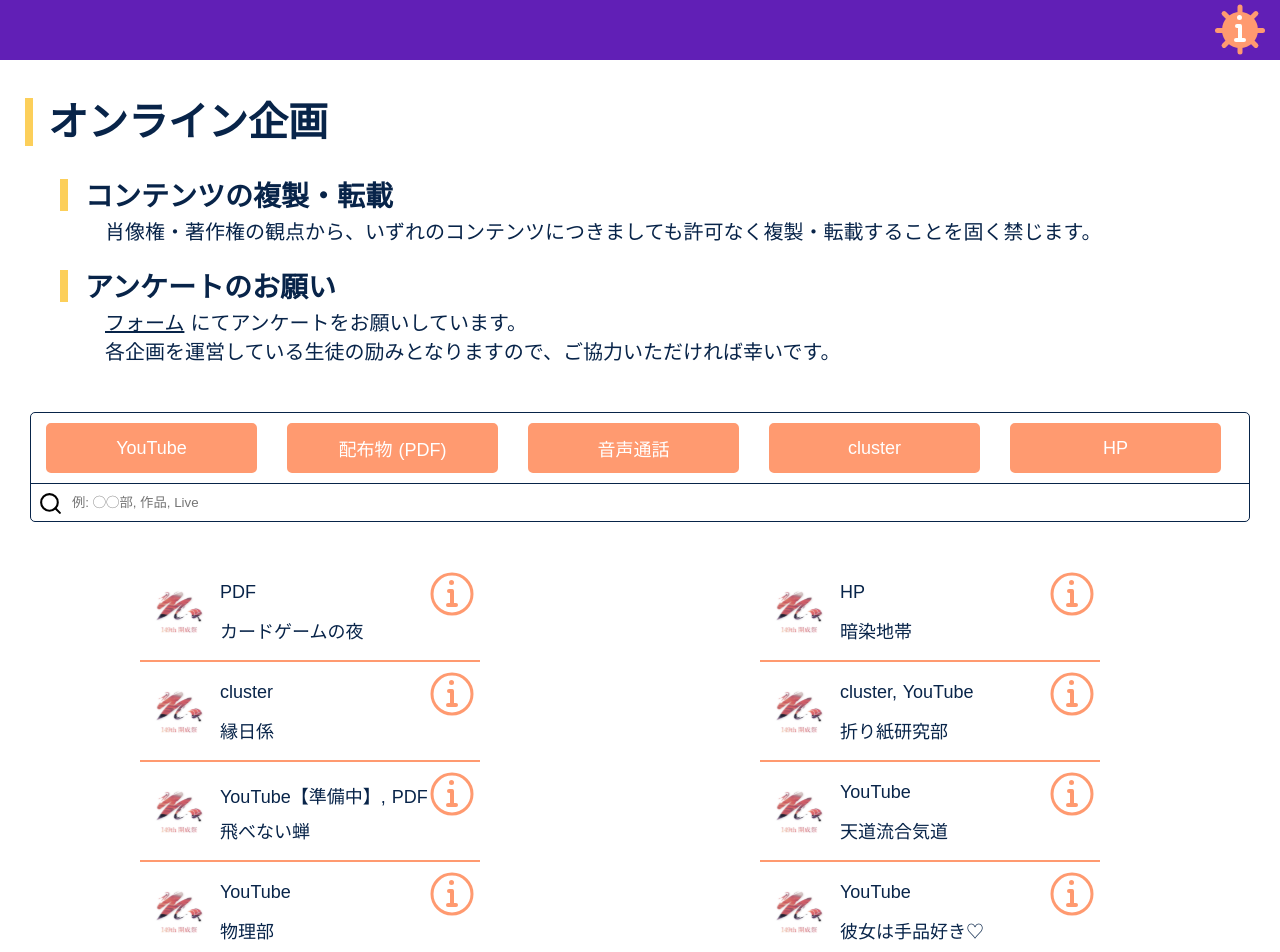
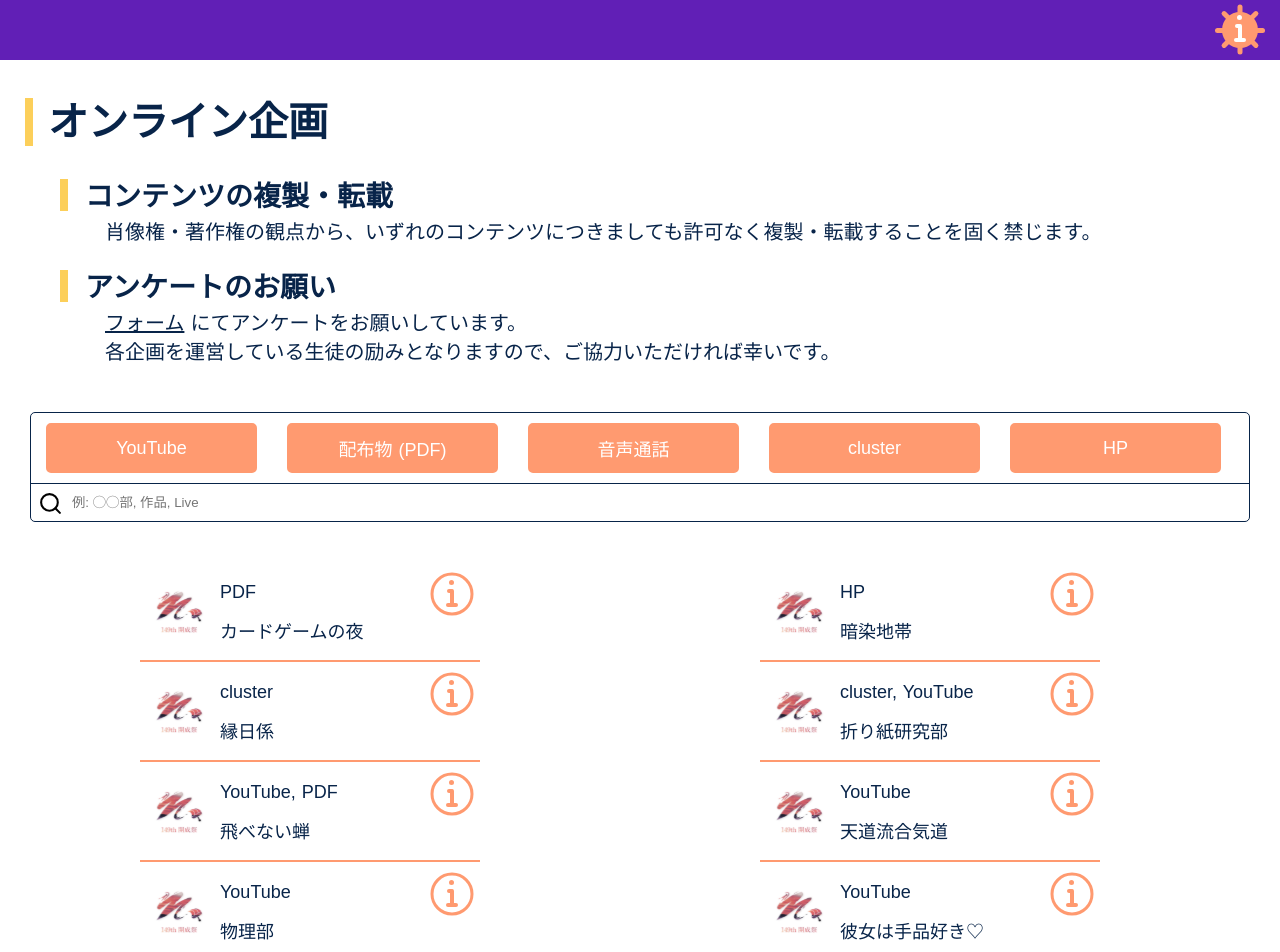
Before and after one commit to OR6107/149th-kaiseifes, a Nuxt app: page /online in a window 1280 px wide. Shown: the top 952 px of the page. Built offline with nearby package versions, Linux system fonts and the light colour scheme.

Commit message:
Update YouTube Links to Additional Content

```diff
--- a/pages/online.vue
+++ b/pages/online.vue
@@ -198,24 +198,22 @@ export default {
             'https://cluster.mu/w/c836aafc-1b54-45e9-9c15-2066e5fdc27e/',
           contentUrlText: 'cluster',
           contentUrl2:
-            'https://www.youtube.com/playlist?list=PLg6BuDxA3Wsus1FZg_UM8_LSrw7QOP2Xu',
+            'https://youtube.com/playlist?list=PLg6BuDxA3Wsus1FZg_UM8_LSrw7QOP2Xu',
           contentUrlText2: 'YouTube',
         },
         {
           id: 78,
           name: '飛べない蝉',
-          // place: 'HP, YouTube, PDF',
-          place: 'YouTube【準備中】, PDF',
-          // type: HP | YOUTUBE | PDF,
+          place: 'YouTube, PDF',
           type: YOUTUBE | PDF,
           description:
             '分かりづらい名前ですいません、水泳部です。水泳部には 120 年以上の歴史があります。普段の部活動や合宿の映像紹介をやっていますので、是非いらして下さい！',
           contentUrl:
             'https://drive.google.com/drive/folders/1GqSrRSI54MS2pqxPQq0JyVyArB-y2snD',
           contentUrlText: 'Google Drive',
-          // contentUrl2:
-          //   'https://www.youtube.com/channel/UCd4nufEmpABSr1hdLWqWj6g',
-          // contentUrlText2: 'YouTube',
+          contentUrl2:
+            'https://youtube.com/playlist?list=PLg6BuDxA3Wssd_Zz3yggfbIQGRTKDv1aQ',
+          contentUrlText2: 'YouTube',
         },
         {
           id: 79,
@@ -224,7 +222,7 @@ export default {
           type: YOUTUBE,
           description: '知られざる合気道の魅力・美しさを。',
           contentUrl:
-            'https://www.youtube.com/playlist?list=PLg6BuDxA3WsuU7PUC0xfo6j_cbJkxCKS-',
+            'https://youtube.com/playlist?list=PLg6BuDxA3WsuU7PUC0xfo6j_cbJkxCKS-',
           contentUrlText: 'YouTube',
         },
         {
@@ -235,7 +233,7 @@ export default {
           description:
             '物理部員が電子ゲームや高電圧実験を自作する様子を動画にまとめました。',
           contentUrl:
-            'https://www.youtube.com/playlist?list=PLg6BuDxA3WsvduGjxs7g_sSnEDoXE4LqJ',
+            'https://youtube.com/playlist?list=PLg6BuDxA3WsvduGjxs7g_sSnEDoXE4LqJ',
           contentUrlText: 'YouTube',
         },
         {
@@ -246,7 +244,7 @@ export default {
           description:
             '手品部です！ 今年もマジックショーを開催します。不思議、驚き、興奮の数々。目の前でマジシャン達が織り成す奇跡の数々をお楽しみ下さい。誰もが楽しめる内容です。',
           contentUrl:
-            'https://www.youtube.com/playlist?list=PLg6BuDxA3Wssshk2N48Q5kZk2UP5uc1bp',
+            'https://youtube.com/playlist?list=PLg6BuDxA3Wssshk2N48Q5kZk2UP5uc1bp',
           contentUrlText: 'YouTube',
         },
         {
@@ -260,7 +258,7 @@ export default {
             'https://drive.google.com/drive/folders/1xOekIVnj4bIuR4npgCT2nkaSMlSa6dKP',
           contentUrlText: 'Google Drive',
           contentUrl2:
-            'https://www.youtube.com/playlist?list=PLg6BuDxA3WsvwKkLzRzTeSnISseINjam4',
+            'https://youtube.com/playlist?list=PLg6BuDxA3WsvwKkLzRzTeSnISseINjam4',
           contentUrlText2: 'YouTube',
         },
         {
@@ -271,7 +269,7 @@ export default {
           description:
             '今年のパフォーマンスはとにかく凄い！様々な道具をまさに " 自由自在 " に操る演技で、皆様の心をつかんで見せます！是非ご覧ください！',
           contentUrl:
-            'https://www.youtube.com/playlist?list=PLg6BuDxA3Wssjk28py61olLBNgC5bi1MG',
+            'https://youtube.com/playlist?list=PLg6BuDxA3Wssjk28py61olLBNgC5bi1MG',
           contentUrlText: 'YouTube',
         },
         {
@@ -282,7 +280,7 @@ export default {
           description:
             '動画研究会は今年、中一を中心に新規結成された同好会です。休憩がてら、ぜひ一度ご覧ください。<a href="https://m.youtube.com/channel/UCnDbmEaE-7nH71DW-4N-8fw">動画研究会のYouTubeチャンネル</a>',
           contentUrl:
-            'https://www.youtube.com/playlist?list=PLg6BuDxA3Wst2-qwcXhZzpIBPyVt0dU0J',
+            'https://youtube.com/playlist?list=PLg6BuDxA3Wst2-qwcXhZzpIBPyVt0dU0J',
           contentUrlText: '動画研究会',
         },
         {
@@ -297,13 +295,13 @@ export default {
         {
           id: 86,
           name: '開成管弦楽団特別演奏会',
-          place: 'YouTube【準備中】',
+          place: 'YouTube',
           type: YOUTUBE,
           description:
             '部員による「花のワルツ」の演奏や、音楽部と合同の「パリのアメリカ人」アンサンブルの動画を公開します！開成管弦楽団によるクラシック音楽をオンラインの世界でも！',
-          // contentUrl:
-          //   'https://www.youtube.com/channel/UCd4nufEmpABSr1hdLWqWj6g',
-          // contentUrlText: 'YouTube',
+          contentUrl:
+            'https://youtube.com/playlist?list=PLg6BuDxA3WsuhAc7eANr79S6_rCRNZ2Ir',
+          contentUrlText: 'YouTube',
         },
         {
           id: 87,
@@ -313,7 +311,7 @@ export default {
           description:
             '「開成ピアノの会」のメンバーが、ピアノ曲をオンラインでお届けします！クラシックを中心に披露させていただきます！ぜひお聞きください！',
           contentUrl:
-            'https://www.youtube.com/playlist?list=PLg6BuDxA3Wst6FoEIO9f_Wff6j1F8t5VF',
+            'https://youtube.com/playlist?list=PLg6BuDxA3Wst6FoEIO9f_Wff6j1F8t5VF',
           contentUrlText: 'YouTube',
         },
         {
@@ -326,7 +324,7 @@ export default {
           contentUrl: 'https://kaiseibiology.wixsite.com/website',
           contentUrlText: 'Webサイト',
           contentUrl2:
-            'https://www.youtube.com/channel/UC0TJPe_4H_BnCGFR2f-pmEw',
+            'https://youtube.com/channel/UC0TJPe_4H_BnCGFR2f-pmEw',
           contentUrlText2: 'YouTube',
         },
         {
@@ -337,7 +335,7 @@ export default {
           // description:
           //   'コロナ渦にも屈しない生物部をご覧あれ。 生き物について様々な展示もしています！ ぜひ特別棟入ってすぐのC101へ',
           contentUrl:
-            'https://www.youtube.com/playlist?list=PLg6BuDxA3Wsu6I-MJm8ssXjUbccmblcXh',
+            'https://youtube.com/playlist?list=PLg6BuDxA3Wsu6I-MJm8ssXjUbccmblcXh',
           contentUrlText: 'YouTube',
           contentUrl2:
             'https://drive.google.com/drive/folders/1E4XdVyJxib9zVOnAOYSzeoAhgvJ1ALcG',
@@ -414,7 +412,7 @@ export default {
           // description:
           //   'コロナ渦にも屈しない生物部をご覧あれ。 生き物について様々な展示もしています！ ぜひ特別棟入ってすぐのC101へ',
           contentUrl:
-            'https://www.youtube.com/playlist?list=PLg6BuDxA3WsunUHKqA9PbhdrJPDmAaDuE',
+            'https://youtube.com/playlist?list=PLg6BuDxA3WsunUHKqA9PbhdrJPDmAaDuE',
           contentUrlText: 'YouTube',
         },
         {
@@ -470,7 +468,7 @@ export default {
             'https://drive.google.com/drive/folders/1MSjUQUznMlQ-x8DEUad3dPtw8D9jROCq',
           contentUrlText: 'Google Drive',
           contentUrl2:
-            'https://www.youtube.com/playlist?list=PLg6BuDxA3Wsvzbu8ZD1DsZgFvrBFmyLjx',
+            'https://youtube.com/playlist?list=PLg6BuDxA3Wsvzbu8ZD1DsZgFvrBFmyLjx',
           contentUrlText2: 'YouTube',
         },
         {
@@ -484,7 +482,7 @@ export default {
             'https://drive.google.com/drive/folders/1gkmda8wso7kjt5J9gShP8TuEMGWa5pJH',
           contentUrlText: 'Google Drive',
           contentUrl2:
-            'https://www.youtube.com/playlist?list=PLg6BuDxA3Wss8dPjXlgC_xPoo33wXsfMJ',
+            'https://youtube.com/playlist?list=PLg6BuDxA3Wss8dPjXlgC_xPoo33wXsfMJ',
           contentUrlText2: 'YouTube',
         },
         {
@@ -495,7 +493,7 @@ export default {
           // description:
           //   '大化学実験では、普段見られないような様々な化学実験を行っています。多くの実験を分かりやすく解説していますので、ぜひ見に来てください！',
           contentUrl:
-            'https://www.youtube.com/playlist?list=PLg6BuDxA3WsvZ-QmejPwNu3IqmF97Ja_B',
+            'https://youtube.com/playlist?list=PLg6BuDxA3WsvZ-QmejPwNu3IqmF97Ja_B',
           contentUrlText: 'YouTube',
         },
         {
@@ -506,7 +504,7 @@ export default {
           // description:
           //   '大化学実験では、普段見られないような様々な化学実験を行っています。多くの実験を分かりやすく解説していますので、ぜひ見に来てください！',
           contentUrl:
-            'https://www.youtube.com/channel/UCAbcWw-w8k-KmjtG-cYsqyA/featured',
+            'https://youtube.com/channel/UCAbcWw-w8k-KmjtG-cYsqyA/featured',
           contentUrlText: 'YouTube',
         },
         {
@@ -557,7 +555,7 @@ export default {
           description:
             '校内紹介の動画です。Mr. 開成候補の6人がナレーションを担当しております。ぜひご高覧ください。',
           contentUrl:
-            'https://www.youtube.com/playlist?list=PLg6BuDxA3WsvgOs9RomuSF1ox787VM4sy',
+            'https://youtube.com/playlist?list=PLg6BuDxA3WsvgOs9RomuSF1ox787VM4sy',
           contentUrlText: 'YouTube',
         },
         {
@@ -602,7 +600,7 @@ export default {
           contentUrl: 'https://kstekken2020.localinfo.jp/',
           contentUrlText: 'Webサイト',
           contentUrl2:
-            'https://www.youtube.com/channel/UC43iU_l6cYFFB6J9331cwwA/featured',
+            'https://youtube.com/channel/UC43iU_l6cYFFB6J9331cwwA/featured',
           contentUrlText2: 'YouTube',
         },
         {
@@ -636,16 +634,16 @@ export default {
         {
           id: 115,
           name: '美術部',
-          place: 'YouTube【準備中】, PDF',
+          place: 'YouTube, PDF',
           type: YOUTUBE | PDF,
           description:
             '鉛筆、油絵、水彩などなど、部員たちが描いてきた作品たちを展示中。技巧を凝らした、大胆かつ精緻な筆づかいをぜひ感じてください。',
           contentUrl:
             'https://drive.google.com/drive/folders/1bZnMTypg4jtpymqeRL13k4sN4NcLNnxk',
           contentUrlText: 'Google Drive',
-          // contentUrl2:
-          //   'https://www.youtube.com/playlist?list=PLg6BuDxA3Wsvzbu8ZD1DsZgFvrBFmyLjx',
-          // contentUrlText2: 'YouTube',
+          contentUrl2:
+            'https://youtube.com/playlist?list=PLg6BuDxA3WssC3p3Rp2CJ3z0HN1JAj72x',
+          contentUrlText2: 'YouTube',
         },
         {
           id: 116,
--- a/pages/online_additional.vue
+++ b/pages/online_additional.vue
@@ -233,7 +233,7 @@ export default {
           description:
             '人狼の世界へと変貌したH1-5...互いに腹の内を探り合うデスゲームが今始まる。',
           contentUrl:
-            'https://youtube.com/playlist?list=PLg6BuDxA3WsvZ-QmejPwNu3IqmF97Ja_B',
+            'https://youtube.com/playlist?list=PLg6BuDxA3WsuO_bTxnDefS_4daw3D-uF7',
           contentUrlText: 'YouTube',
         },
 
@@ -244,8 +244,8 @@ export default {
           type: YOUTUBE | CLUB,
           description:
             '本来飾る予定だった模型部の部員が作ったプラモデルを紹介します。ぜひご覧ください！',
-          // contentUrl:
-          //   '',
+          contentUrl:
+            'https://youtube.com/playlist?list=PLg6BuDxA3WssU8AsAlap1inVNjKa_s2LV',
           contentUrlText: 'YouTube',
         },
         {
@@ -266,8 +266,8 @@ export default {
           name: '物理部',
           place: 'YouTube',
           type: YOUTUBE | CLUB,
-          // description:
-          //   '',
+          description:
+            '物理部員が電子ゲームや高電圧実験を自作する様子を動画にまとめました。',
           contentUrl:
             'https://youtube.com/playlist?list=PLg6BuDxA3WsvduGjxs7g_sSnEDoXE4LqJ',
           contentUrlText: 'YouTube',
@@ -279,8 +279,8 @@ export default {
           type: YOUTUBE | CLUB,
           description:
             '部誌で公開中の作品『モリエールのデッサン』の完成までを撮ったタイムラプス動画です。石膏デッサンの、とても上手な筆致の作品ですので、どのような順番で作業しているかなどに注目して観てみてください。',
-          // contentUrl:
-          //   '',
+          contentUrl:
+            'https://youtube.com/playlist?list=PLg6BuDxA3WssC3p3Rp2CJ3z0HN1JAj72x',
           contentUrlText: 'YouTube',
         },
         {
@@ -288,9 +288,9 @@ export default {
           name: '開成写真館',
           place: 'YouTube',
           type: YOUTUBE | CLUB,
-          description: '写真部の一年の活動成果です　是非ご覧ください',
-          // contentUrl:
-          //   '',
+          description: '写真部の一年の活動成果です。是非ご覧ください。',
+          contentUrl:
+            'https://youtube.com/playlist?list=PLg6BuDxA3WssLLjth2WVBfuaWrvbNfCla',
           contentUrlText: 'YouTube',
         },
         {
@@ -307,16 +307,18 @@ export default {
         {
           id: 15,
           name: '天文気象部',
-          place: 'YouTube',
+          place: 'YouTube, HP',
           type: YOUTUBE | CLUB,
           description:
             '【A303 プラネタリウム】<br />' +
             '例年天文気象部では文化祭でプラネタリウムを上映しているのですが、今年は新型コロナウイルス感染拡大の影響でそれができなくなってしまいました。そこで、今回は代わりに星座講座を行うことになりました。<br />' +
             '【A304 展示紹介】<br />' +
-            'Twitterで普段の活動や、合宿で撮った写真などを投稿しています。',
-          // contentUrl:
-          //   '',
+            'Twitterでは普段の活動や、合宿で撮った写真などを投稿しています。',
+          contentUrl:
+            'https://youtube.com/playlist?list=PLg6BuDxA3Wstovpw70rYDiDicOguTSFm8',
           contentUrlText: 'YouTube',
+          contentUrl2: 'https://twitter.com/tenmonkisyo',
+          contentUrlText2: 'Twitter',
         },
         {
           id: 16,
@@ -324,30 +326,9 @@ export default {
           place: 'YouTube',
           type: YOUTUBE | CLUB,
           description:
-            '録音：2021年1月9日　開成学園小講堂<br />' +
-            '<br />' +
-            '曲目<br />' +
-            'チャイコフスキー作曲<br />' +
-            'スラヴ行進曲Op.31<br />' +
-            '組曲『くるみ割り人形』Op.71aより　「花のワルツ」<br />' +
-            '交響曲第3番ニ長調Op.29『ポーランド』より　第五楽章<br />' +
-            '<br />' +
-            '<br />' +
-            '本楽団は、昨年2月に学校が休校となり、3月に予定していた定期演奏会も中止と決定されて以降、半年近く一切の活動が行えない状態となりました。<br />' +
-            '生徒活動再開後も、全国の音楽団体の活動状況を考慮しながら、人数や時間の制限はもとより、楽器の取扱いや演奏形態に関する細かい規則を決め、多く段階を踏みながら進めていきました。<br />' +
-            'その後も練習時間は満足に取れず、合奏練習もひと月足らずしかできませんでした。<br />' +
-            '確実に演奏会を行える保証もない中で、今、自分たちにできることを全力でやろうと皆で心を合わせ、練習を重ねてきました。<br />' +
-            '残念ながらお客様を迎えての演奏会を開催することはできず、無観客での演奏となりましたが、このコロナ禍という未曾有の事態の真っ只中にある「開成管弦楽団」を知っていただくために、録音を公開いたします。<br />' +
-            '<br />' +
-            '高2は2021年1月9日をもって引退しました。<br />' +
-            'これからも「開成管弦楽団」というオーケストラは続いていき、そこにあるスピリットは受け継がれていきます。<br />' +
-            '人が入れ替わることは学生オーケストラの宿命ではありますが、メンバーが変わっても、困難を経験した歴史を重ねることにより、少しずつ前へと進んで行けると信じています。<br />' +
-            '<br />' +
-            '拙い演奏ですがどうか共に音楽を奏でられることの喜び・楽しさ、その一端を感じて頂ければ幸いです。<br />' +
-            '<br />' +
-            '2021年1月20日　開成管弦楽団',
-          // contentUrl:
-          //   '',
+            '部員による「花のワルツ」の演奏や、音楽部と合同の「パリのアメリカ人」アンサンブルの動画を公開します！開成管弦楽団によるクラシック音楽をオンラインの世界でも！',
+          contentUrl:
+            'https://youtube.com/playlist?list=PLg6BuDxA3WsuhAc7eANr79S6_rCRNZ2Ir',
           contentUrlText: 'YouTube',
         },
         {
@@ -356,8 +337,8 @@ export default {
           place: 'YouTube',
           type: YOUTUBE | CLUB,
           description: 'クオリティを追求した野球盤です',
-          // contentUrl:
-          //   '',
+          contentUrl:
+            'https://youtube.com/playlist?list=PLg6BuDxA3Wss4r_ZHSsPeeS0ibREyNlSs',
           contentUrlText: 'YouTube',
         },
         {
@@ -368,14 +349,41 @@ export default {
           description:
             '文化祭当日に撮影した演武です。<br />' +
             '<br />' +
-            '知られざる合気道の魅力・美しさを。（開成合気道部）',
+            '知られざる合気道の魅力・美しさを。',
           contentUrl:
             'https://youtube.com/playlist?list=PLg6BuDxA3WsuU7PUC0xfo6j_cbJkxCKS-',
           contentUrlText: 'YouTube',
         },
+        {
+          id: 19,
+          name: '飛べない蝉',
+          place: 'YouTube, PDF',
+          type: YOUTUBE | PDF,
+          description: '水泳部の夏合宿の様子です。ぜひご覧ください。',
+          contentUrl:
+            'https://drive.google.com/drive/folders/1GqSrRSI54MS2pqxPQq0JyVyArB-y2snD',
+          contentUrlText: 'Google Drive',
+          contentUrl2:
+            'https://youtube.com/playlist?list=PLg6BuDxA3Wssd_Zz3yggfbIQGRTKDv1aQ',
+          contentUrlText2: 'YouTube',
+        },
+        {
+          id: 20,
+          name: '開成鉱石化石館',
+          place: 'PDF',
+          type: PDF,
+          description:
+            '地質部。今年もやります！開成鉱石化石館！ 今年のテーマは「火山」と「化石」です。是非来てください！',
+          contentUrl:
+            'https://drive.google.com/drive/folders/1XfDRucJ5nTphnmat4zDFuKJMYuXhLmry',
+          contentUrlText: 'Google Drive',
+          contentUrl2:
+            'https://youtube.com/playlist?list=PLg6BuDxA3WstLWh5oYhFyOgvI2SuMFv0T',
+          contentUrlText2: 'YouTube',
+        },
 
         {
-          id: 19,
+          id: 21,
           name: '模擬店係の軌跡の記録',
           place: 'YouTube',
           type: YOUTUBE | VOLUNTEER,
@@ -388,42 +396,43 @@ export default {
           contentUrlText: 'YouTube',
         },
         {
-          id: 20,
+          id: 22,
+          name: 'The Ninja Mission',
+          place: 'YouTube',
+          type: YOUTUBE | VOLUNTEER,
+          description:
+            '主人公の運命は君に託された！<br /><br />' +
+            'The Ninja Missionは中2有志で構成された文化祭参加団体です．' +
+            '文化祭はオンライン開催となったため，事前収録した動画を編集し公開しています．',
+          contentUrl: 'https://youtube.com/channel/UCGt7ld-LpcHyYqYji1-TAlA',
+          contentUrlText: 'YouTube',
+        },
+        {
+          id: 23,
           name: '中三有志',
           place: 'YouTube',
           type: YOUTUBE | VOLUNTEER,
           description:
             '中三有志の文化祭参加団体、「暗染地帯」「かいせいゆうえんち」「Codename:ZERO」が共同で製作しました。今年は対面での開催が出来ませんでしたが、いつかまた笑顔で皆様を迎えられる様に願って。そして、また帆を貼る決意を抱いて。',
-          // contentUrl:
-          //   '',
+          contentUrl:
+            'https://youtube.com/playlist?list=PLg6BuDxA3Wst_DNNUPtbFCenteFUV8k12',
           contentUrlText: 'YouTube',
         },
         {
-          id: 21,
-          name: '暗染地帯',
-          place: 'YouTube',
-          type: YOUTUBE | VOLUNTEER,
-          // description:
-          //   '',
-          // contentUrl:
-          //   '',
-          contentUrlText: 'YouTube',
-        },
-        {
-          id: 22,
+          id: 24,
           name: 'かいせいゆうえんち',
           place: 'YouTube',
           type: YOUTUBE | VOLUNTEER,
           description:
             '当団体では、教室内にジェットコースターを建設しました。乗車視点の動画を撮影しましたので、公開します。',
-          // contentUrl:
-          //   '',
+          contentUrl:
+            'https://youtube.com/playlist?list=PLg6BuDxA3Wsu83GiI25fYZZmXUQnYCQ4X',
           contentUrlText: 'YouTube',
         },
         {
-          id: 23,
+          id: 25,
           name: 'CodenameZERO',
-          place: 'YouTube, HP',
+          place: 'YouTube【準備中】, HP',
           type: YOUTUBE | HP | VOLUNTEER,
           description:
             '開成生が実際にプレイしてみた！！ <br />' +
@@ -437,36 +446,36 @@ export default {
           contentUrlText2: 'ホームページ',
         },
         {
-          id: 24,
+          id: 26,
           name: '孤独な夜の奇妙なヒゲキ',
           place: 'YouTube',
           type: YOUTUBE | VOLUNTEER,
-          // description:
-          //   '',
-          // contentUrl:
-          //   '',
+          description:
+            'とある夜、悲劇が起こる。この事件の真相はどこに。それを突き止められるのはあなただ！さぁ謎解き好きの皆よ集まれ！ たくさんの謎、そして恐ろしい真実が君を待っている！',
+          contentUrl:
+            'https://youtube.com/playlist?list=PLg6BuDxA3WssFUo1txn2P60My4kWADtU8',
           contentUrlText: 'YouTube',
         },
         {
-          id: 25,
+          id: 27,
           name: '金の匙 5G',
           place: 'YouTube',
           type: YOUTUBE | VOLUNTEER,
           description:
             '今年で5代目、金の匙の紹介動画です。アトラクションを楽しむところを主に紹介しています。リアル開催は不可能でしたが、記録に残すことができて幸せです。少しでも楽しそうだなと思っていただけたら嬉しいです！！',
-          // contentUrl:
-          //   '',
+          contentUrl:
+            'https://youtube.com/playlist?list=PLg6BuDxA3Wstpb_v2-EccVY_Xa6i5g2aD',
           contentUrlText: 'YouTube',
         },
         {
-          id: 26,
+          id: 28,
           name: 'キャップストーリーマニア',
           place: 'YouTube',
           type: YOUTUBE | VOLUNTEER,
           // description:
           //   '',
-          // contentUrl:
-          //   '',
+          contentUrl:
+            'https://youtube.com/playlist?list=PLg6BuDxA3WsvTiGD7fVAxgKebZtblqImq',
           contentUrlText: 'YouTube',
         },
       ],
```
